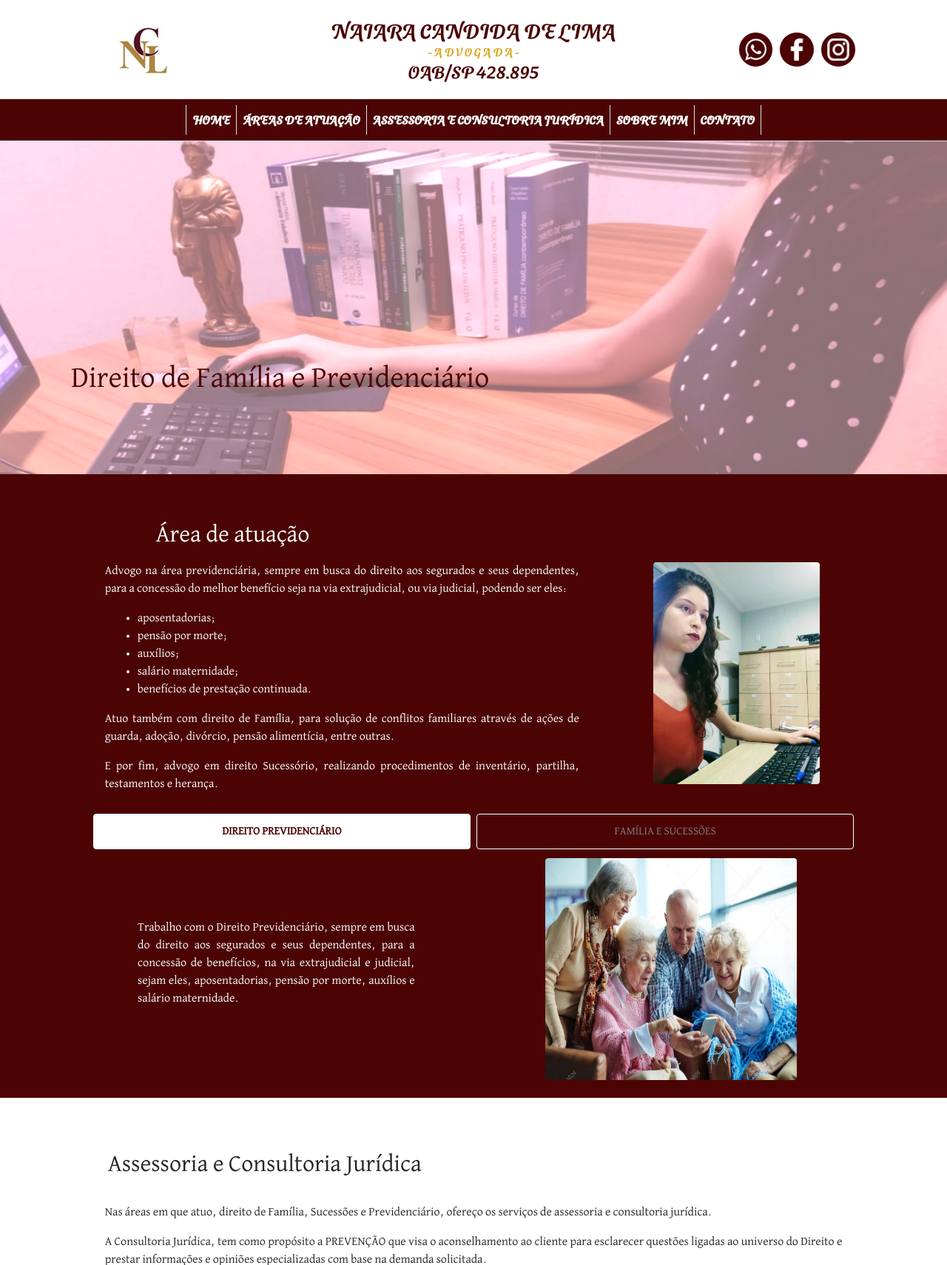
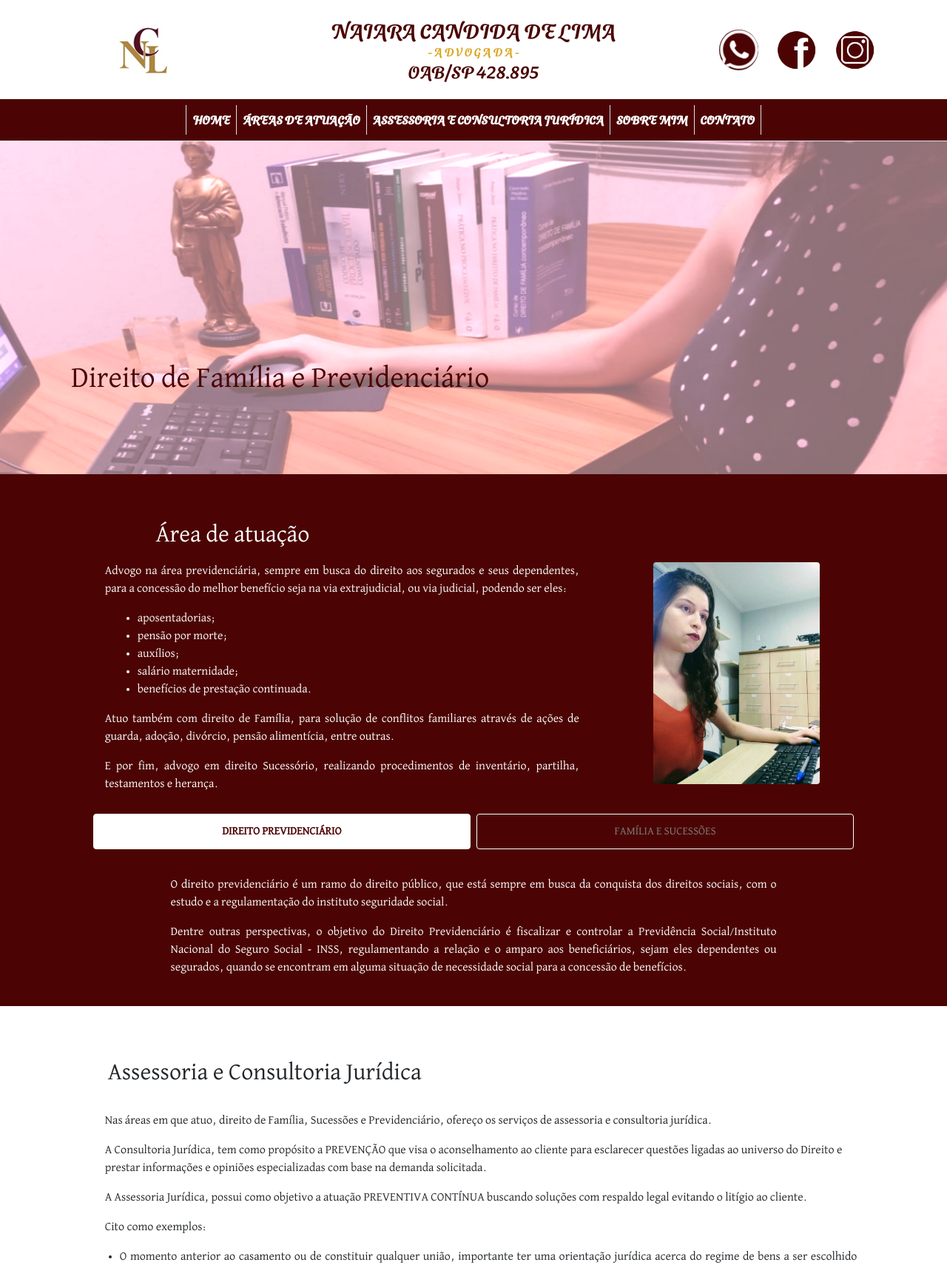
Before and after one commit to guilhermesobu/candidaadv.com.br, a PHP site: page / in a window 1280 px wide. Shown: the top 1710 px of the page at 74% size. Run offline with PHP 8.4, Linux system fonts and the light colour scheme.

Commit message:
Adicionado correções em um texto e novos icones melhores

```diff
--- a/src/default/aboutme.php
+++ b/src/default/aboutme.php
@@ -10,7 +10,7 @@
 
         <p>Fui estagiária no Juizado Especial Cível de Americana, famoso "pequenas causas" de 2012 à 2013.</p>
 
-        <p>Iniciei o estágio e conhecimento da vida advocatícia no segundo ano da faculdade em 2014 até 2017, em escritório de advocacia na area Previdenciária.</p>
+        <p>Iniciei o estágio e conhecimento da vida advocatícia no segundo ano da faculdade em 2014 até 2017, em escritório de advocacia na área Previdenciária.</p>
 
         <p>E hoje continuo trabalhando no escritório Regina Bernardo & Advogados Associados, mantendo a área de atuação em Previdenciário e em Direito de Família e Sucessões.</p>
 
--- a/src/default/contact.php
+++ b/src/default/contact.php
@@ -3,8 +3,8 @@
 
         <div class="col-12 col-lg-6">
             <div class="row py-2">
-                <div class="col-fill p-2 bg-wine border border-white rounded-circle mx-1">
-                    <img style="height: 30px;" src="/src/img/icons/icone-phone.png">
+                <div class="col-fill p-2 mx-1">
+                    <img style="height: 55px;" src="/src/img/icons/Phone-Circle.png">
                 </div>
                 <div class="col">
                     <p class="m-0 p-0">(19) 3626-8981</p>
@@ -13,8 +13,8 @@
             </div>
 
             <div class="row py-2">
-                <div class="col-fill p-2 bg-wine border border-white rounded-circle mx-1">
-                    <img style="height: 30px;" src="/src/img/icons/icone-mail.png">
+                <div class="col-fill p-2 mx-1">
+                    <img style="height: 55px;" src="/src/img/icons/Mail-Circle.png">
                 </div>
                 <div class="col d-flex align-items-center">
                     <p class="m-0 p-0 bold">naiara.candida@adv.oabsp.org.br</p>
@@ -22,8 +22,8 @@
             </div>
 
             <div class="row py-2 d-flex align-items-center">
-                <div class="col-fill p-2 bg-wine border border-white rounded-circle mx-1">
-                    <img class="rounded-circle" style="height: 30px;" src="/src/img/icons/icone-localization.png">
+                <div class="col-fill p-2 mx-1">
+                    <img style="height: 55px;" src="/src/img/icons/Local-Circle.png">
                 </div>
                 <div class="col">
                     <p class="m-0 p-0">Av. São Paulo, 1350 - Cidade Nova II</p>
--- a/src/default/occupationArea.php
+++ b/src/default/occupationArea.php
@@ -47,22 +47,19 @@
 
             <div class="carousel-item active">
                 <div class="row text-white align-items-center justify-content-around">
-                    <div class="col-md-5 col-12">
-                        <p>Trabalho com o Direito Previdenciário, sempre em busca do direito aos segurados e seus dependentes, para a concessão de benefícios, na via extrajudicial e judicial, sejam eles, aposentadorias, pensão por morte, auxílios e salário maternidade.</p>
-                    </div>
-                    <div class="col-md-5 col-12 align-self-center">
-                        <img src="/src/img/previdencia.jpg" class="carousel-banner rounded mx-auto d-block" style="height: 300px;">
+                    <div class="md-col-7 col-10 pt-4">
+                        <p>O direito previdenciário é um ramo do direito público, que está sempre em busca da conquista dos direitos sociais, com o estudo e a regulamentação do instituto seguridade social.</p>
+                        <p>Dentre outras perspectivas, o objetivo do Direito Previdenciário é fiscalizar e controlar a Previdência Social/Instituto Nacional do Seguro Social - INSS, regulamentando a relação e o amparo aos beneficiários, sejam eles dependentes ou segurados, quando se encontram em alguma situação de necessidade social para a concessão de benefícios.</p>
                     </div>
                 </div>
             </div>
 
             <div class="carousel-item">
                 <div class="row text-white align-items-center justify-content-around">
-                    <div class="col-md-5 col-12">
-                        <p>Atuo em Direito Família e Sucessões, com o objetivo de resolver conflitos familiares e sucessórios na via extrajudicial e judicial, através de pedidos de guarda, pensão alimentícia, divórcio, inventário, testamentos, etc.</p>
-                    </div>
-                    <div class="col-md-5 col-12 align-self-center">
-                        <img src="/src/img/familia.png" class="carousel-banner rounded mx-auto d-block" style="height: 300px;">
+                    <div class="md-col-7 col-10 pt-4">
+                        <p>O direito de família e sucessões são ramos do Direito Civil, que tratam das relações familiares, possuindo o objetivo de regular as regras, obrigações, direitos decorrentes do convívio familiar e pendências sucessórias.</p>
+                        <p>Possui como conteúdo os estudos do matrimônio, união estável, divórcio, pensão alimentícia, relações de parentesco, filiação, bens de família, tutela, curatela, guarda, partilha de bens, testamentos e inventários.
+                        </p>
                     </div>
                 </div>
             </div>
--- a/src/default/socialMedia.php
+++ b/src/default/socialMedia.php
@@ -1,18 +1,18 @@
 <div class="container">
     <div class="row justify-content-center">
-        <div class="col-fill p-2 bg-wine border border-white rounded-circle mx-1">
+        <div class="col-fill p-2 mx-1">
             <a href="https://api.whatsapp.com/send?phone=5519993072185">
-                <img class="" style="height: 30px;" src="/src/img/icons/icone-whatsapp.png">
+                <img class="bg-wine rounded-circle" style="height: 55px;" src="/src/img/icons/icone-whatsapp.png">
             </a>
         </div>
-        <div class="col-fill p-2 bg-wine border border-white rounded-circle mx-1">
+        <div class="col-fill p-2 mx-1">
             <a href="https://www.facebook.com/Naiara-Candida-de-Lima-Advogada-103343708123291">
-                <img class="" style="height: 30px;" src="/src/img/icons/icone-facebook.png">
+                <img class="" style="height: 55px;" src="/src/img/icons/Face-Circle.png">
             </a>
         </div>
-        <div class="col-fill p-2 bg-wine border border-white rounded-circle mx-1">
+        <div class="col-fill p-2 mx-1">
             <a href="https://www.instagram.com/adv.naiaracandidadelima/">
-                <img class="" style="height: 30px;" src="/src/img/icons/icone-instagram.png">
+                <img class="" style="height: 55px;" src="/src/img/icons/Insta-Circle.png">
             </a>
         </div>
     </div>
```
Also changed, not shown: src/img/icons/Face-Circle.png (added), src/img/icons/Insta-Circle.png (added), src/img/icons/Local-Circle.png (added), src/img/icons/Mail-Circle.png (added), src/img/icons/Phone-Circle.png (added).
